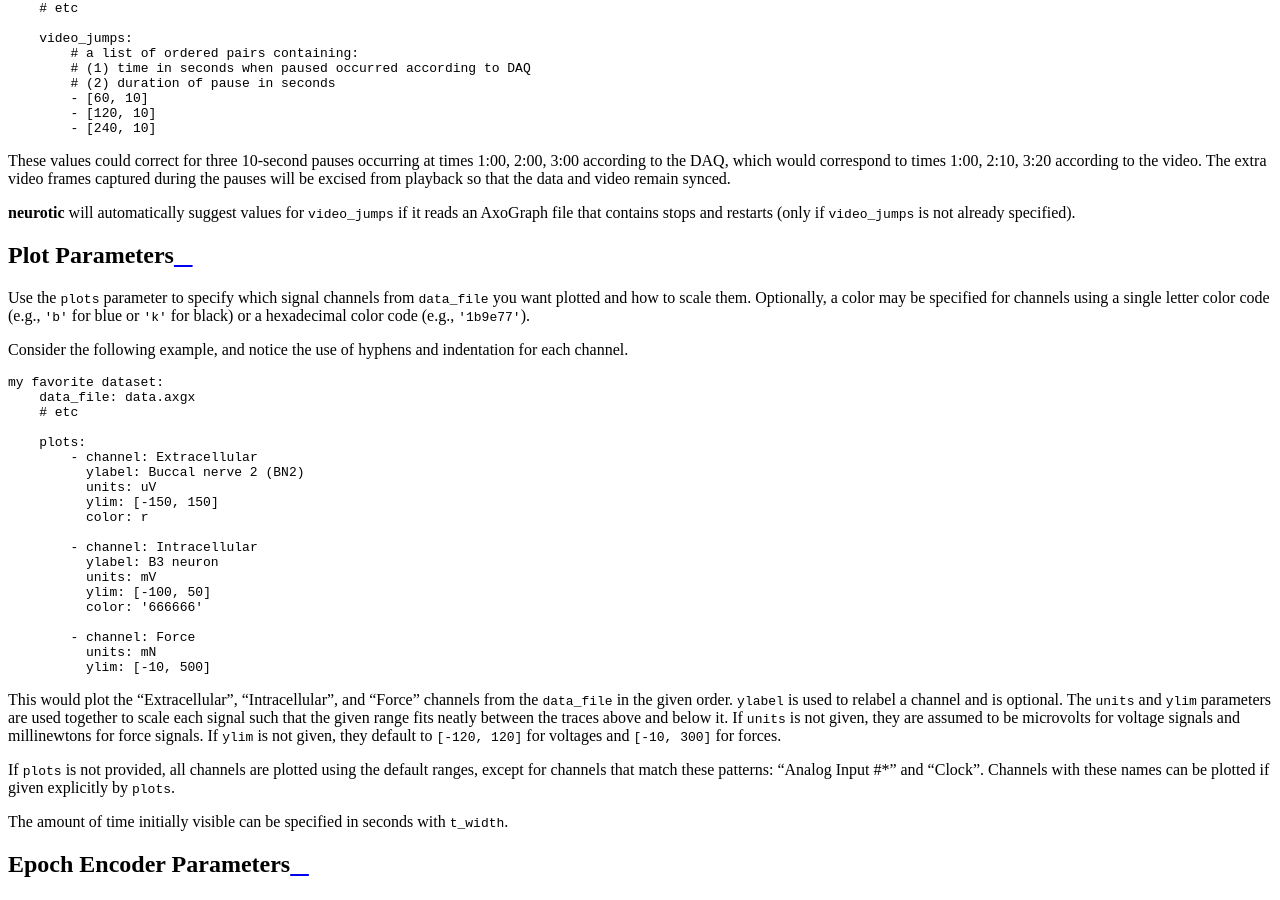
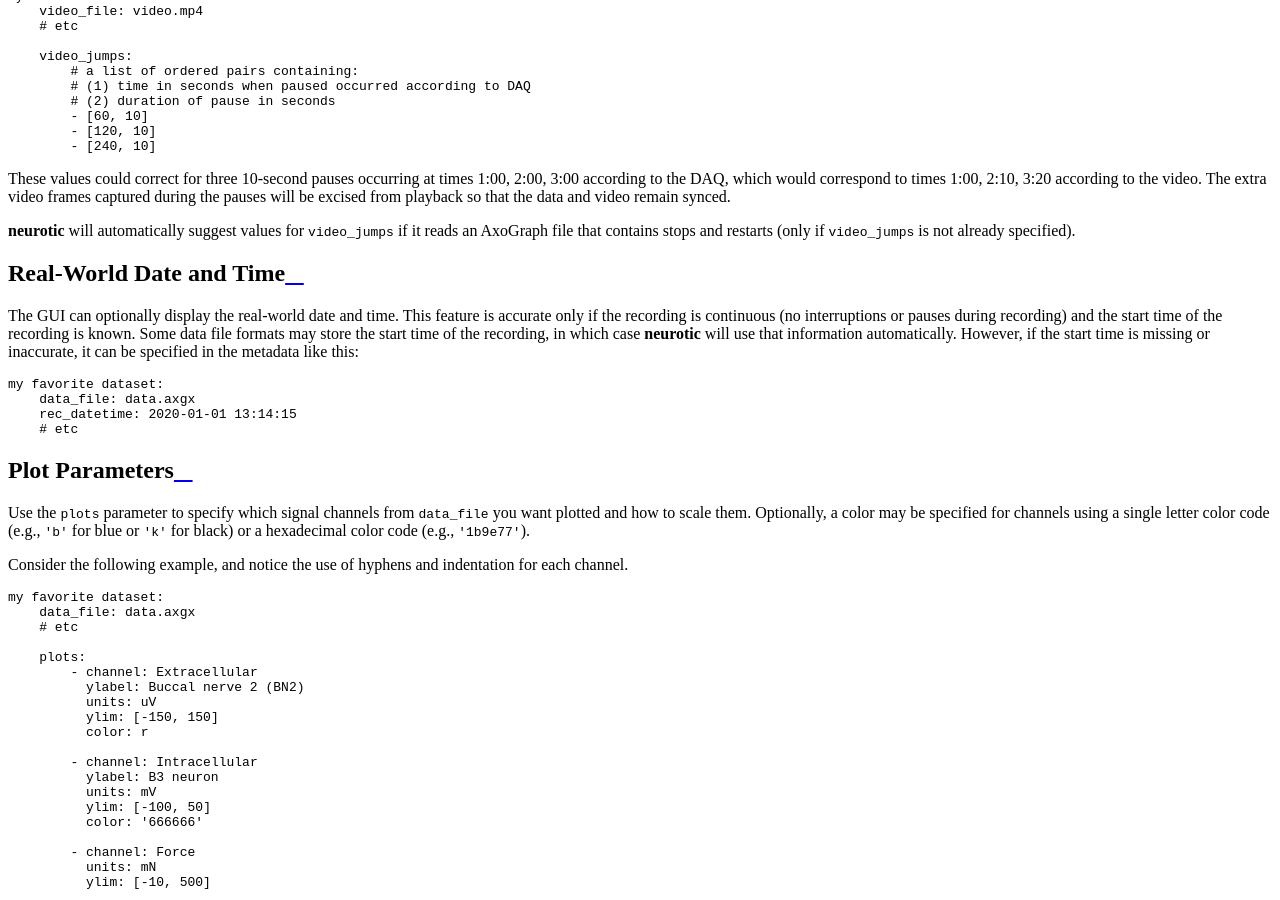
Before and after one commit to jpgill86/neurotic, a Sphinx documentation site: the page built from docs/metadata.rst, in a window 1280 px wide and 900 px high, scrolled down 4377 px. Built offline with Sphinx 7.4.7 and the Read the Docs theme 2.0.0, drawn with Linux system fonts in a browser that asks for light colours; the version number could not be read and is left out; some of the changed text lies outside the part shown.

Commit message:
Add rec_datetime metadata parameter for setting real-world start time

```diff
--- a/docs/metadata.rst
+++ b/docs/metadata.rst
@@ -334,6 +334,25 @@ will be excised from playback so that the data and video remain synced.
 **neurotic** will automatically suggest values for ``video_jumps`` if it reads
 an AxoGraph file that contains stops and restarts (only if ``video_jumps`` is
 not already specified).
+
+.. _config-metadata-datetime:
+
+Real-World Date and Time
+------------------------
+
+The GUI can optionally display the real-world date and time. This feature is
+accurate only if the recording is continuous (no interruptions or pauses during
+recording) and the start time of the recording is known. Some data file formats
+may store the start time of the recording, in which case **neurotic** will use
+that information automatically. However, if the start time is missing or
+inaccurate, it can be specified in the metadata like this:
+
+.. code-block:: yaml
+
+    my favorite dataset:
+        data_file: data.axgx
+        rec_datetime: 2020-01-01 13:14:15
+        # etc
 
 .. _config-metadata-plots:
 
```
Also changed, not shown: 2 other files.
